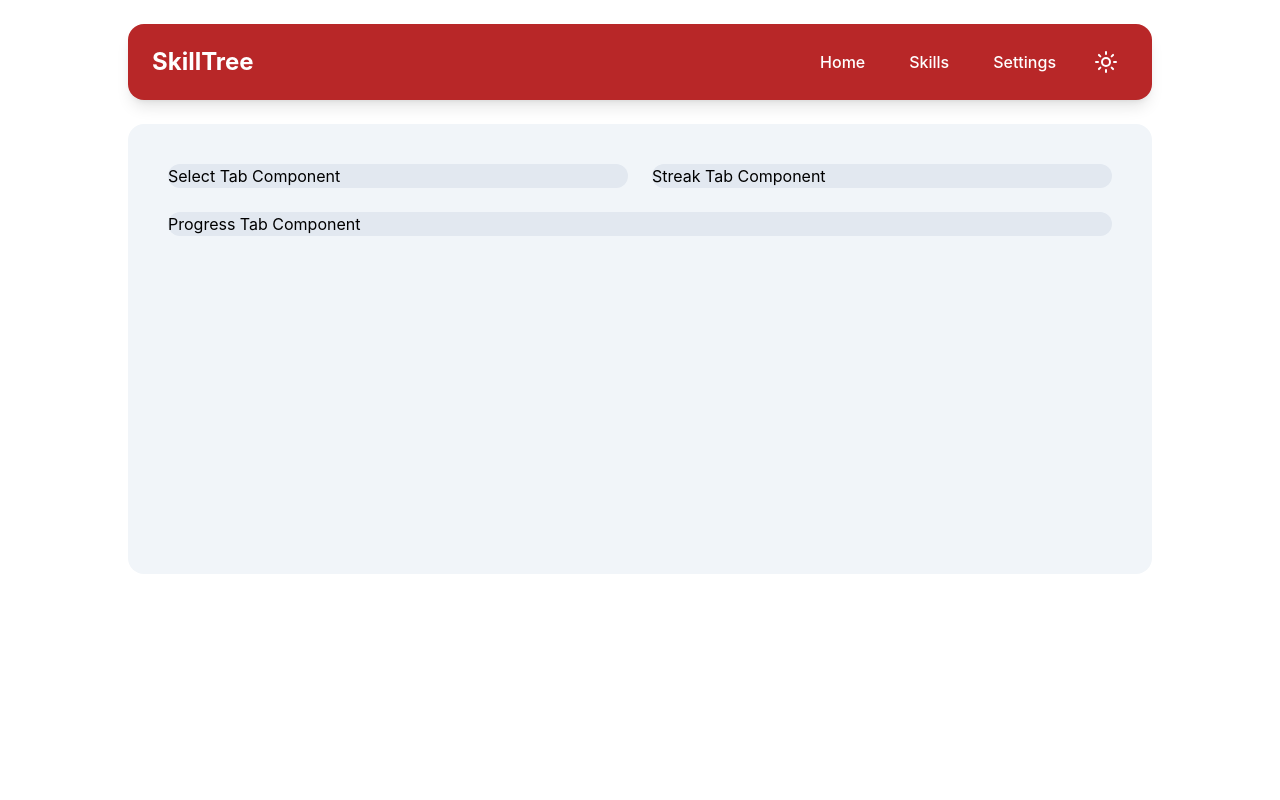
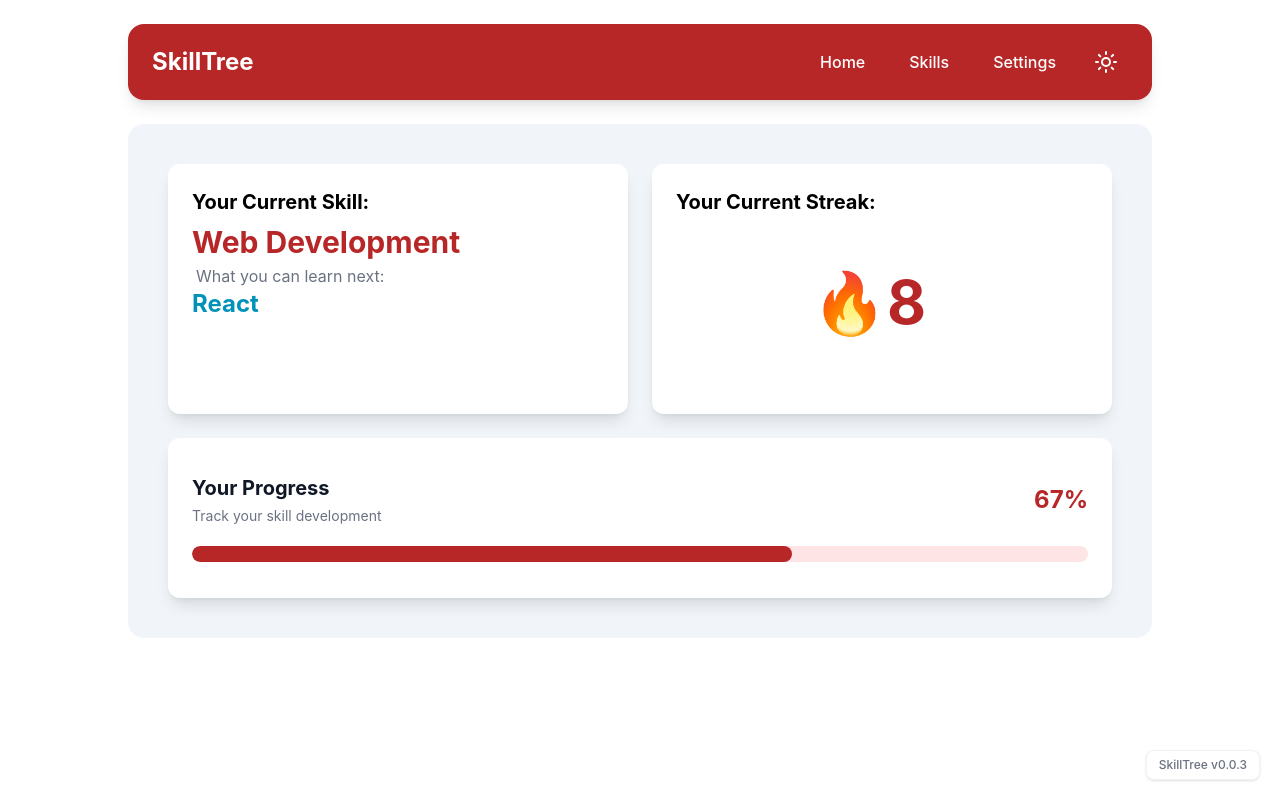
Before and after one commit to mntandrei/skill-tracker-app, a Next.js app: page / in a window 1280 px wide. Built offline with nearby package versions, Linux system fonts and the light colour scheme.

Commit message:
Added pages and small ui changes working on it tomorrow

```diff
--- a/src/app/components/MainPage.tsx
+++ b/src/app/components/MainPage.tsx
@@ -13,7 +13,6 @@ export default function MainPage() {
             <ProgressTab />
           </div>
         </div>
-
       </div>
     </main>
   );
--- a/src/app/components/ProgressTab.tsx
+++ b/src/app/components/ProgressTab.tsx
@@ -1,7 +1,38 @@
 export default function ProgressTab() {
-    return (
-        <div className="flex w-full flex-col rounded-xl bg-slate-200 dark:bg-[#703A4D] rounded-lg">
-            <h1>Progress Tab Component</h1>
+  const progress = 67;
+
+  return (
+    <section className="flex min-h-[160px] w-full flex-col justify-center gap-5 rounded-xl bg-white p-6 text-gray-900 shadow-lg dark:bg-[#6A3444] dark:text-white dark:shadow-black/30">
+
+      <div className="flex items-center justify-between gap-4">
+        <div>
+          <h2 className="text-xl font-bold">
+            Your Progress
+          </h2>
+          <p className="mt-1 text-sm text-gray-500 dark:text-rose-200">
+            Track your skill development
+          </p>
         </div>
-    );
+
+        <span className="text-2xl font-bold text-[#b82728] dark:text-rose-300">
+          {progress}%
+        </span>
+      </div>
+
+      <div
+        role="progressbar"
+        aria-label="Skill completion progress"
+        aria-valuemin={0}
+        aria-valuemax={100}
+        aria-valuenow={progress}
+        className="h-4 w-full overflow-hidden rounded-full bg-rose-100 dark:bg-[#471920]"
+      >
+        <div
+          className="h-full rounded-full bg-[#b82728] dark:bg-[#e46c7c]"
+          style={{ width: `${progress}%` }}
+        />
+      </div>
+
+    </section>
+  );
 }
--- a/src/app/components/SelectTab.tsx
+++ b/src/app/components/SelectTab.tsx
@@ -1,7 +1,14 @@
 export default function SelectTab() {
-    return (
-        <div className="flex w-full flex-col rounded-xl bg-slate-200 dark:bg-[#703A4D] rounded-lg">
-            <h1>Select Tab Component</h1>
-        </div>
-    );
+  return (
+    <div className="flex min-h-[250px] w-full flex-col rounded-xl bg-white p-6 shadow-lg dark:bg-[#6A3444]">
+      <h2 className="text-xl font-bold">
+        Your Current Skill:
+      </h2>
+      <h1 className="text-3xl font-bold mt-2 text-[#b82728] dark:text-rose-300 hover:transition-all ease-in-out hover:scale-105 duration-300">Web Development</h1>
+      <p className="mt-1 ml-1 text-md text-gray-500 dark:text-rose-200">
+        What you can learn next:
+      </p>
+      <h1 className="text-2xl font-bold text-cyan-600 dark:text-cyan-600 hover:transition ease-in-out hover:scale-105 duration-300">React</h1>
+    </div>
+  );
 }
--- a/src/app/components/StreakTab.tsx
+++ b/src/app/components/StreakTab.tsx
@@ -1,7 +1,10 @@
 export default function StreakTab() {
-    return (
-        <div className="flex w-full flex-col rounded-xl bg-slate-200 dark:bg-[#703A4D] rounded-lg">
-            <h1>Streak Tab Component</h1>
-        </div>
-    );
+  return (
+    <div className="flex min-h-[250px] w-full flex-col rounded-xl bg-white p-6 shadow-lg dark:bg-[#6A3444]">
+      <h2 className="text-xl font-bold">
+        Your Current Streak:
+      </h2>
+      <h1 className="text-6xl font-bold mt-14 ml-34 text-[#b82728] dark:text-rose-300 hover:transition-all ease-in-out hover:scale-110 duration-300">🔥8</h1>
+    </div>
+  );
 }
--- a/src/app/page.tsx
+++ b/src/app/page.tsx
@@ -1,9 +1,14 @@
-import MainPage from './components/MainPage';
+import MainPage from "./components/MainPage";
 
-export default function Page() {
+const APP_VERSION = "0.0.3";
+
+export default function Home() {
   return (
     <main>
       <MainPage />
+      <span className="fixed bottom-5 right-5 rounded-lg border border-gray-300/30 bg-white/80 px-3 py-1.5 text-xs font-medium text-gray-500 shadow-sm backdrop-blur-sm dark:border-white/10 dark:bg-[#58242D]/80 dark:text-rose-200">
+        SkillTree v{APP_VERSION}
+      </span>
     </main>
   );
 }
```
